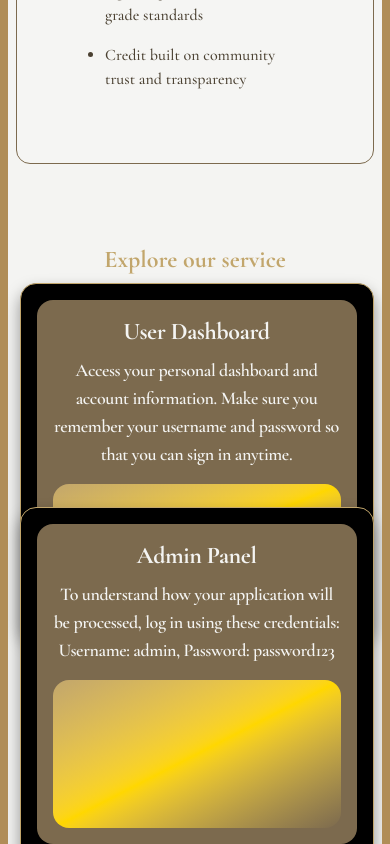
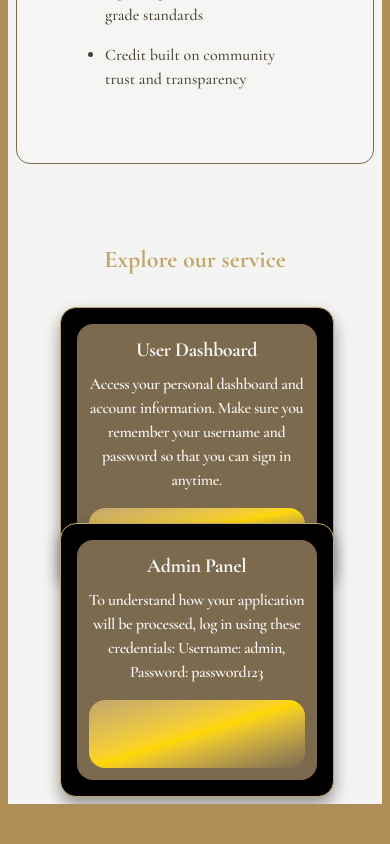
Before and after one commit to Aditya12705/Alethemyra-Website, a Next.js app: page / in a window 390 px wide. Shown: the part 4871-5715 px from the top of the page. After the commit the page ends 5675 px from the top, so only its background shows below. Built offline with nearby package versions, Linux system fonts and the light colour scheme.

Commit message:
Update 3d-pin-demo.tsx

```diff
--- a/src/components/3d-pin-demo.tsx
+++ b/src/components/3d-pin-demo.tsx
@@ -14,21 +14,21 @@ export default function AnimatedPinDemo({
   adminDescription?: React.ReactNode;
 }) {
   return (
-    <div className="flex flex-col md:flex-row items-center justify-center w-full gap-8 py-10">
+    <div className="flex flex-col md:flex-row items-center justify-center w-full gap-6 md:gap-8 py-6 md:py-10">
       {/* USER Pin */}
       <PinContainer
         title="USER"
         href="https://alethemyra.onrender.com"
         className="border-0"
       >
-        <div className="flex basis-full flex-col p-4 tracking-tight sm:basis-1/2 w-[20rem] h-[20rem] bg-[#7C6A4E] rounded-2xl items-center justify-center text-center">
+        <div className="flex basis-full flex-col p-3 md:p-4 tracking-tight sm:basis-1/2 w-[15rem] h-[15rem] md:w-[20rem] md:h-[20rem] bg-[#7C6A4E] rounded-2xl items-center justify-center text-center shadow-md">
           <h3
-            className="max-w-xs !pb-2 !m-0 font-bold text-2xl md:text-3xl"
+            className="max-w-xs !pb-2 !m-0 font-bold text-xl md:text-3xl"
             style={{ color: "#F4F4F2" }}
           >
             {userTitle}
           </h3>
-          <div className="text-lg md:text-xl !m-0 !p-0 font-semibold mt-2" style={{ color: "#F4F4F2" }}>
+          <div className="text-base md:text-xl !m-0 !p-0 font-semibold mt-2" style={{ color: "#F4F4F2" }}>
             {userDescription}
           </div>
           <div className="flex flex-1 w-full rounded-lg mt-4 bg-gradient-to-br from-[#C2A66C] via-[#FFD700] to-[#7C6A4E]" />
@@ -41,14 +41,14 @@ export default function AnimatedPinDemo({
         href="https://alethemyra.onrender.com/admin"
         className="border-0"
       >
-        <div className="flex basis-full flex-col p-4 tracking-tight sm:basis-1/2 w-[20rem] h-[20rem] bg-[#7C6A4E] rounded-2xl items-center justify-center text-center">
+        <div className="flex basis-full flex-col p-3 md:p-4 tracking-tight sm:basis-1/2 w-[15rem] h-[15rem] md:w-[20rem] md:h-[20rem] bg-[#7C6A4E] rounded-2xl items-center justify-center text-center shadow-md">
           <h3
-            className="max-w-xs !pb-2 !m-0 font-bold text-2xl md:text-3xl"
+            className="max-w-xs !pb-2 !m-0 font-bold text-xl md:text-3xl"
             style={{ color: "#F4F4F2" }}
           >
             {adminTitle}
           </h3>
-          <div className="text-lg md:text-xl !m-0 !p-0 font-semibold mt-2" style={{ color: "#F4F4F2" }}>
+          <div className="text-base md:text-xl !m-0 !p-0 font-semibold mt-2" style={{ color: "#F4F4F2" }}>
             {adminDescription}
           </div>
           <div className="flex flex-1 w-full rounded-lg mt-4 bg-gradient-to-br from-[#C2A66C] via-[#FFD700] to-[#7C6A4E]" />
```
